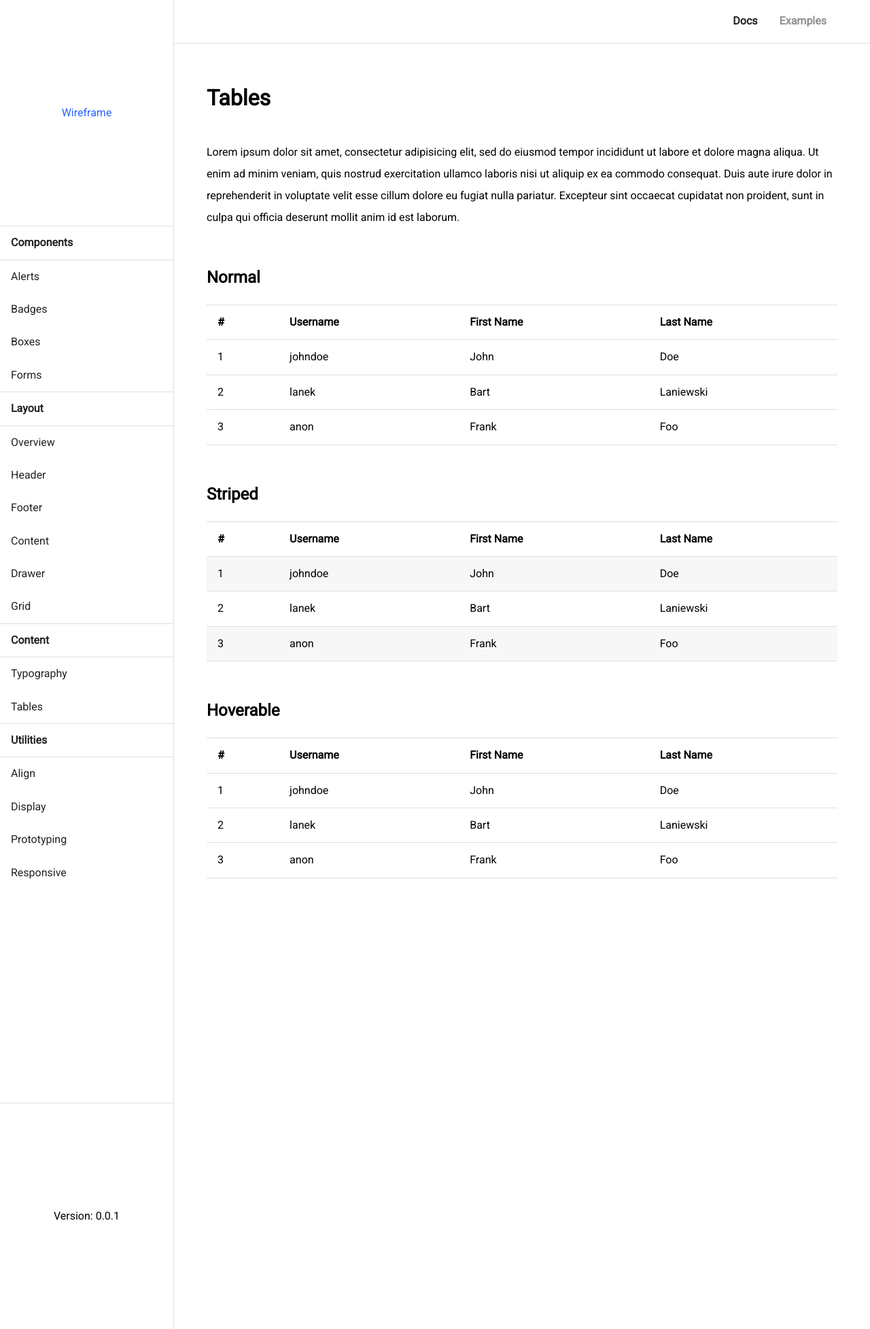
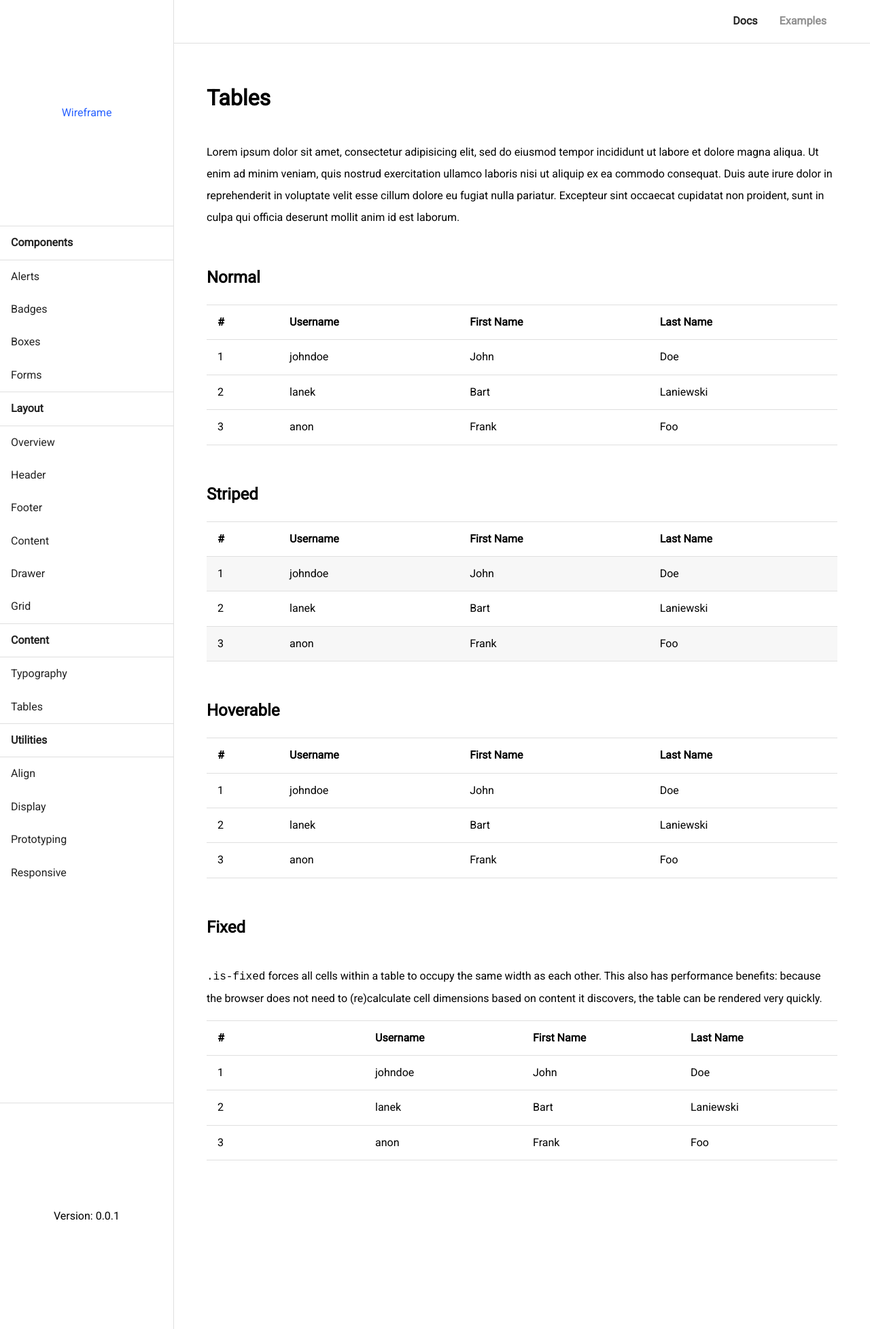
Before and after one commit to Bartozzz/Wireframe, a Jekyll site: the page built from docs/docs/content/tables.md, in a window 1280 px wide. Shown: the whole page at 68% size. Built offline with Jekyll 4.4.1, drawn with Linux system fonts in a browser that asks for light colours.

Commit message:
Added fixed tables (equal cells width)

```diff
--- a/docs/docs/content/tables.md
+++ b/docs/docs/content/tables.md
@@ -113,3 +113,41 @@ Lorem ipsum dolor sit amet, consectetur adipisicing elit, sed do eiusmod tempor
         </tr>
     </tbody>
 </table>
+
+## Fixed
+
+`.is-fixed` forces all cells within a table to occupy the same width as each other. This also has performance benefits: because the browser does not need to (re)calculate cell dimensions based on content it discovers, the table can be rendered very quickly.
+
+<table class="table is-fixed">
+    <thead>
+        <tr>
+            <th>#</th>
+            <th>Username</th>
+            <th>First Name</th>
+            <th>Last Name</th>
+        </tr>
+    </thead>
+
+    <tbody>
+        <tr>
+            <td>1</td>
+            <td>johndoe</td>
+            <td>John</td>
+            <td>Doe</td>
+        </tr>
+
+        <tr>
+            <td>2</td>
+            <td>lanek</td>
+            <td>Bart</td>
+            <td>Laniewski</td>
+        </tr>
+
+        <tr>
+            <td>3</td>
+            <td>anon</td>
+            <td>Frank</td>
+            <td>Foo</td>
+        </tr>
+    </tbody>
+</table>
--- a/scss/content/table.scss
+++ b/scss/content/table.scss
@@ -23,6 +23,10 @@
 
             cursor: pointer;
         }
+    }
+
+    &.is-fixed {
+        table-layout: fixed;
     }
 
     th, td {
```
Also changed, not shown: css/index.css, docs/assets/index.css.
